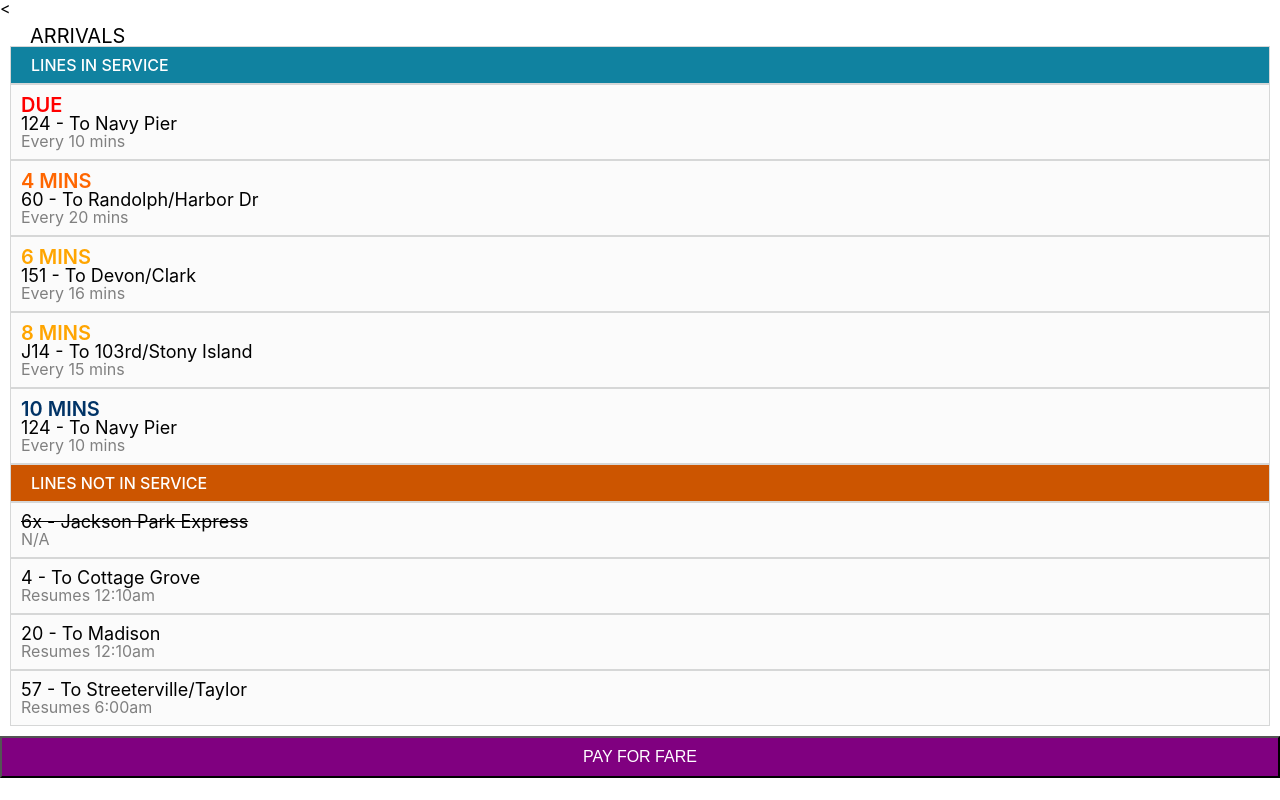
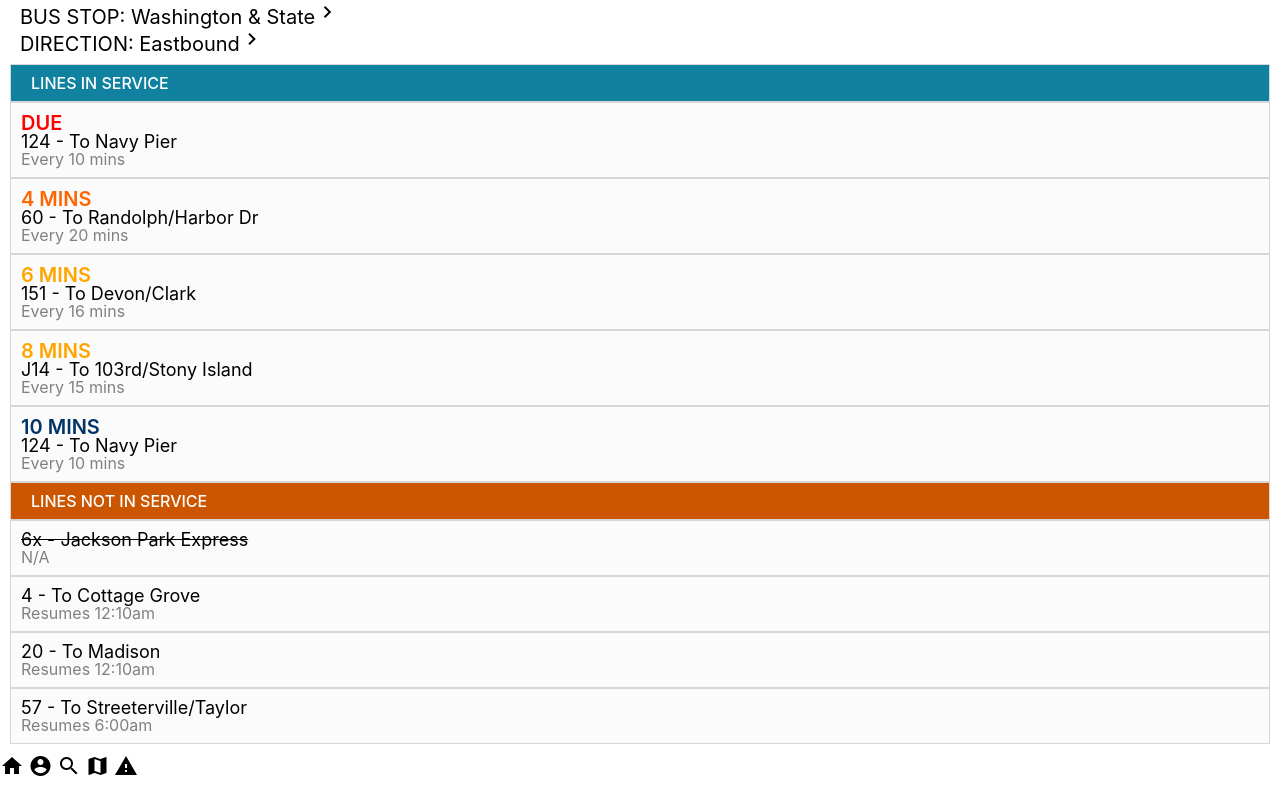
Before and after one commit to KatyCar/BusyBus, a plain HTML site: page index.html in a window 1280 px wide. Drawn offline with Linux system fonts and the light colour scheme.

Commit message:
Update index.html

```diff
--- a/index.html
+++ b/index.html
@@ -1,16 +1,18 @@
 <!DOCTYPE html>
-<<html lang="en" class="no-js eng">
+<html>
   <head>
     <meta charset="utf-8">
     <title>BusyBus</title>
     <meta name="viewport" content="width=device-width, initial-scale=1">
     <link rel="stylesheet" href="css/reset.css">
     <link rel="stylesheet" href="css/style.css">
-      </head>
+    <link rel="stylesheet" href="https://fonts.googleapis.com/icon?family=Material+Icons">
+  </head>
   <body>
     <main>
-     <div class="container">
-      <h1>ARRIVALS</h1>
+      <h1>BUS STOP: Washington & State<i class="material-icons">chevron_right</i></h1>
+      <h1>DIRECTION: Eastbound<i class="material-icons">chevron_right</i></h1>
+ <div class="container">
       <ul class="list-view">
        <li class="list-divider">LINES IN SERVICE</li>
        <li><h3>DUE</h3><h2>124 - To Navy Pier</h2>Every 10 mins</li>
@@ -27,6 +29,12 @@
       </ul>
      </div>
     </main>
-     <button class="buyfare" align="center"> PAY FOR FARE </br>
+     <div class="navbar">
+       <i class="material-icons">home</i>
+       <i class="material-icons">account_circle</i>
+       <i class="material-icons">search</i>
+       <i class="material-icons">map</i>
+       <i class="material-icons">warning</i>
+     </div>
   </body>
 </html>
```
